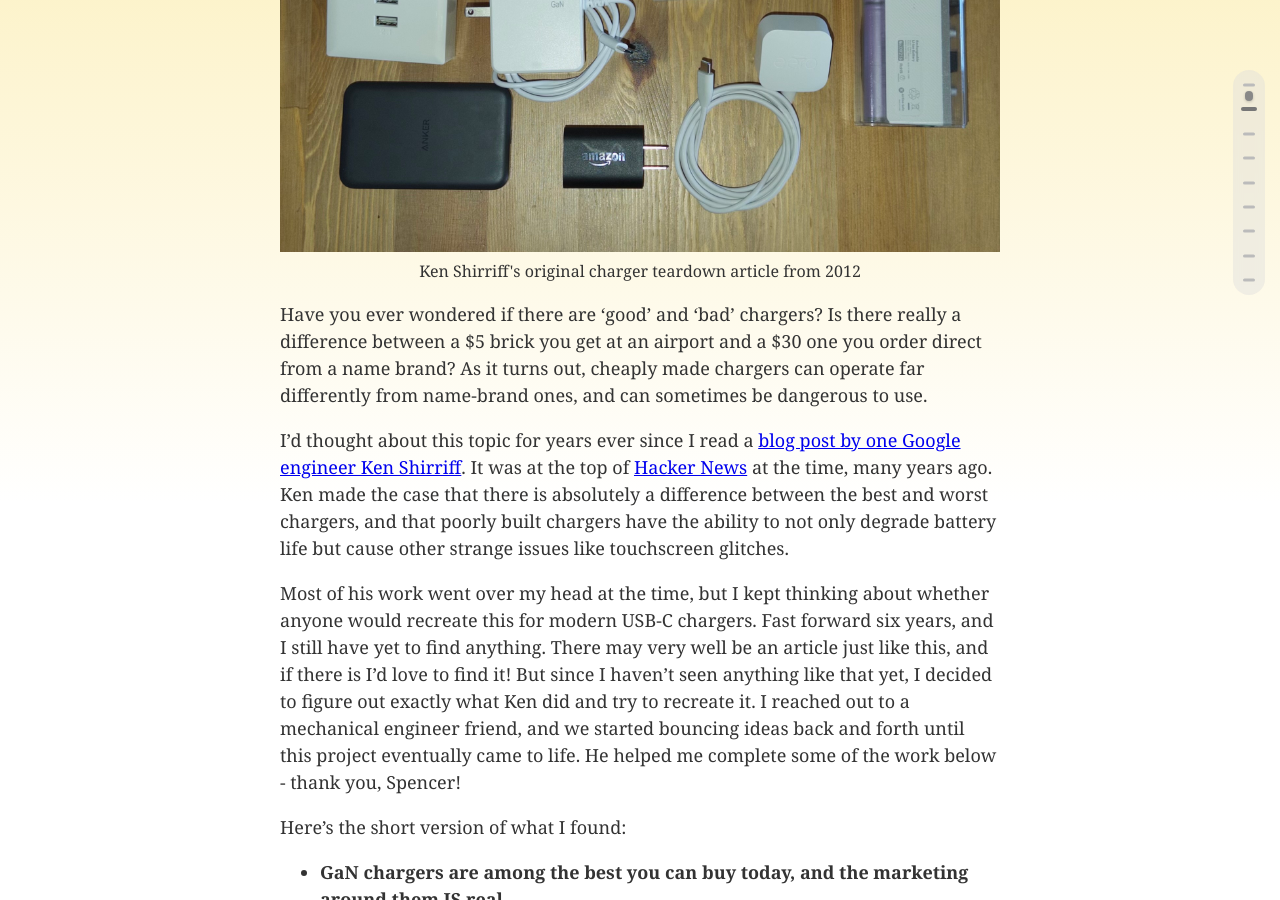
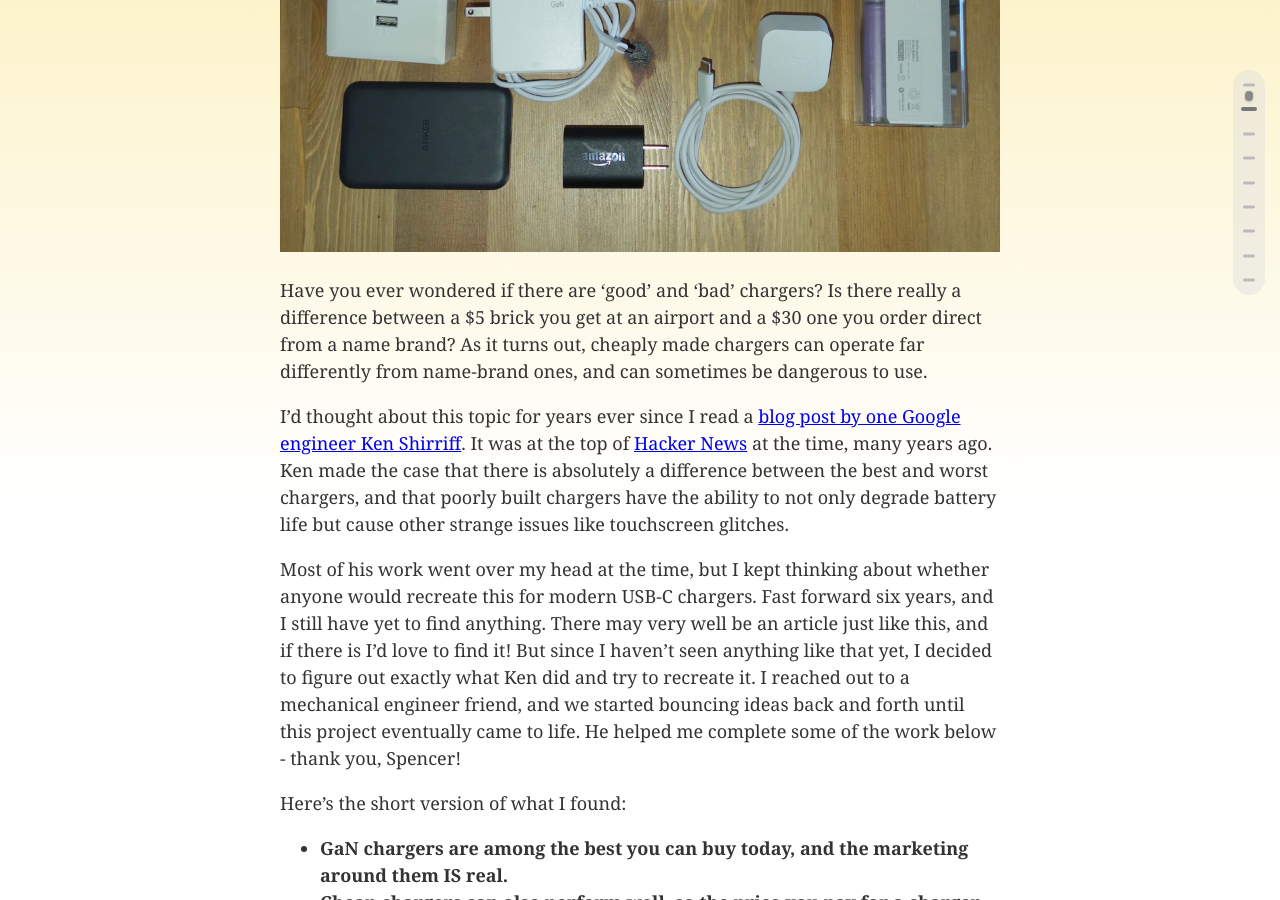
Before and after one commit to 0sps/sull1van.com, a Jekyll site: the page built from _posts/2026-01-19-a-dozen-chargers-in-the-lab.md, in a window 1280 px wide and 900 px high, scrolled down 495 px. Built offline with Jekyll 4.4.1, drawn with Linux system fonts in a browser that asks for light colours.

Commit message:
Update 2026-01-19-a-dozen-chargers-in-the-lab.md

```diff
--- a/_posts/2026-01-19-a-dozen-chargers-in-the-lab.md
+++ b/_posts/2026-01-19-a-dozen-chargers-in-the-lab.md
@@ -321,7 +321,6 @@
 
 <figure>
   <img src="/assets/images/allchargers.jpg" alt="all chargers">
-  <figcaption>Ken Shirriff's original charger teardown article from 2012</figcaption>
 </figure>
 
 
```
